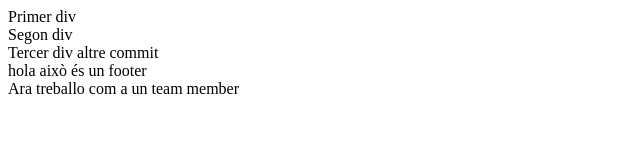
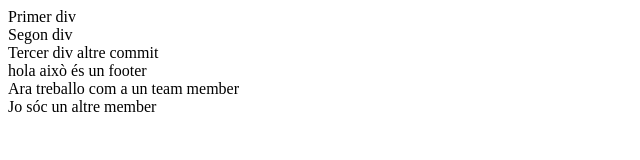
Before and after one commit to 2nDaw/test3-10, a plain HTML site: page index.html in a window 1280 px wide. Shown: the whole page, without its empty margins (0-640 px from the left). Drawn offline with Linux system fonts and the light colour scheme.

Commit message:
Jo soc el 2n member i edito

```diff
--- a/index.html
+++ b/index.html
@@ -13,7 +13,7 @@
     <footer>hola això és un footer
 
     <div>Ara treballo com a un team member</div>
-    <div></div>
+    <div>Jo sóc un altre member</div>
     <div></div>
     </footer>
 
```
